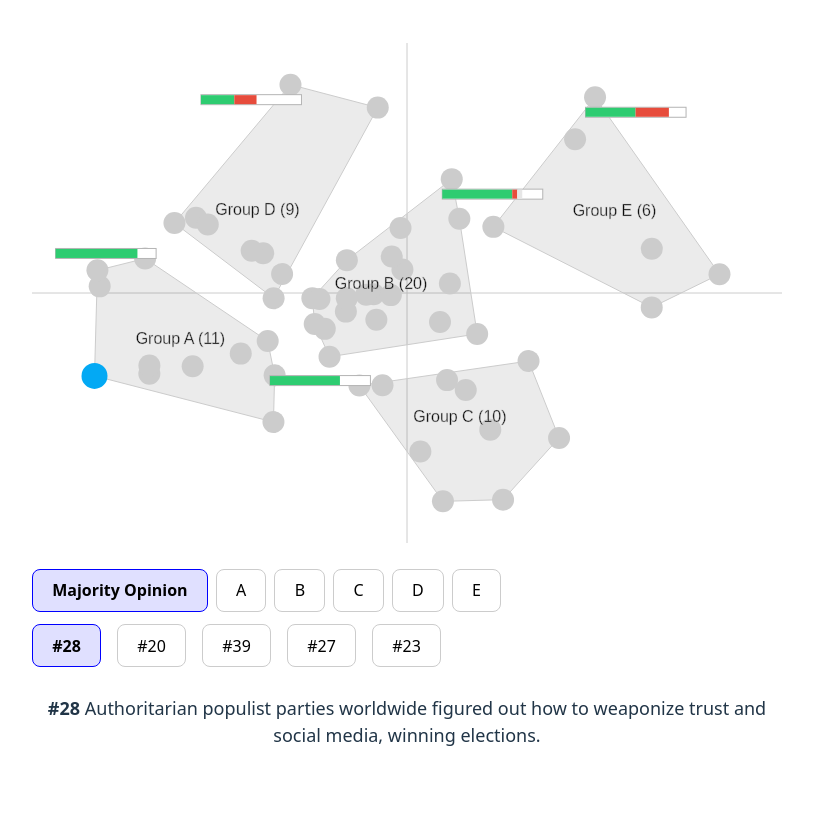
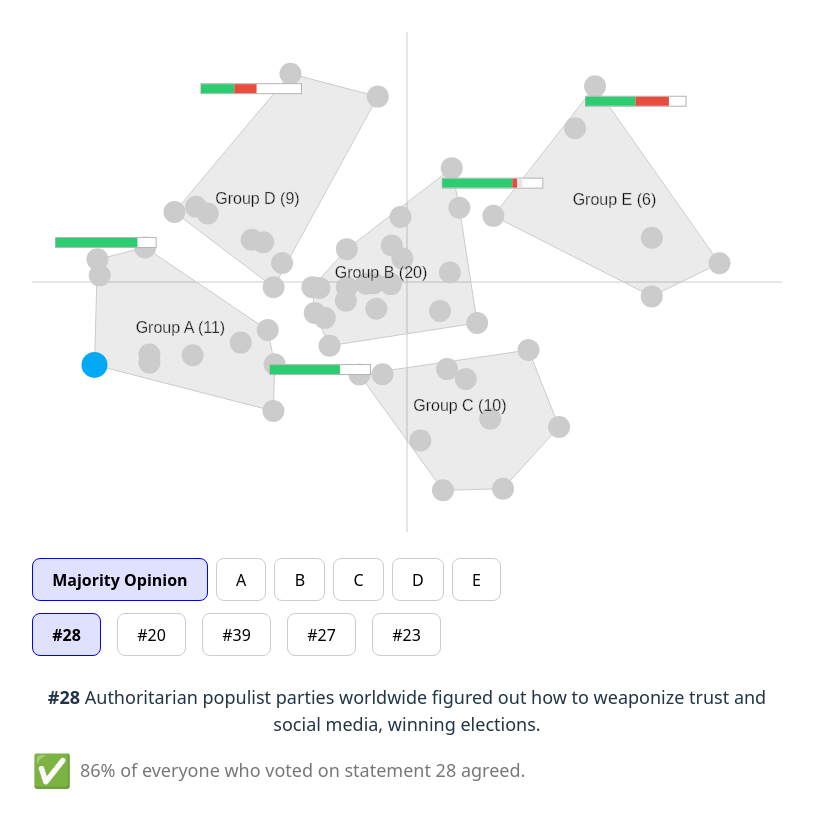
Before and after one commit to patcon/opinion-graph-demo, a React (Vite) app: page / in a window 1280 px wide. Shown: the whole page, without its empty margins (233-1046 px from the left). Before the commit the page ends 800 px from the top, so only its background shows below. Built offline with nearby package versions, Linux system fonts and the light colour scheme.

Commit message:
Fixed DataSentence for majority statements.

```diff
--- a/src/components/DataSentence.tsx
+++ b/src/components/DataSentence.tsx
@@ -17,14 +17,32 @@ export function DataSentence({
   if (!comment) return null;
 
   const isMajority = selectedTab === "majority";
-  const repness = math.repness?.[selectedTab]?.find((d: any) => d.tid === selectedTid);
-  const groupVotes = math["group-votes"]?.[selectedTab];
-  const votes = groupVotes?.votes?.[selectedTid];
 
-  const agree = votes?.A ?? 0;
-  const disagree = votes?.D ?? 0;
-  const saw = votes?.S ?? 0;
-  const n = groupVotes?.["n-members"] ?? saw;
+  let agree = 0;
+  let disagree = 0;
+  let saw = 0;
+  let n = 0;
+
+  if (isMajority) {
+    const consensusAgree = math.consensus?.agree?.find((d: any) => d.tid === selectedTid);
+    const consensusDisagree = math.consensus?.disagree?.find((d: any) => d.tid === selectedTid);
+    const entry = consensusAgree || consensusDisagree;
+
+    if (entry) {
+      n = entry["n-trials"];
+      saw = entry["n-trials"];
+      agree = consensusAgree ? entry["n-success"] : 0;
+      disagree = consensusDisagree ? entry["n-success"] : 0;
+    }
+  } else {
+    const groupVotes = math["group-votes"]?.[selectedTab];
+    const votes = groupVotes?.votes?.[selectedTid];
+    agree = votes?.A ?? 0;
+    disagree = votes?.D ?? 0;
+    saw = votes?.S ?? 0;
+    n = groupVotes?.["n-members"] ?? saw;
+  }
+
   const pass = saw - (agree + disagree);
 
   const percent = ((agree || disagree) && saw)
```
